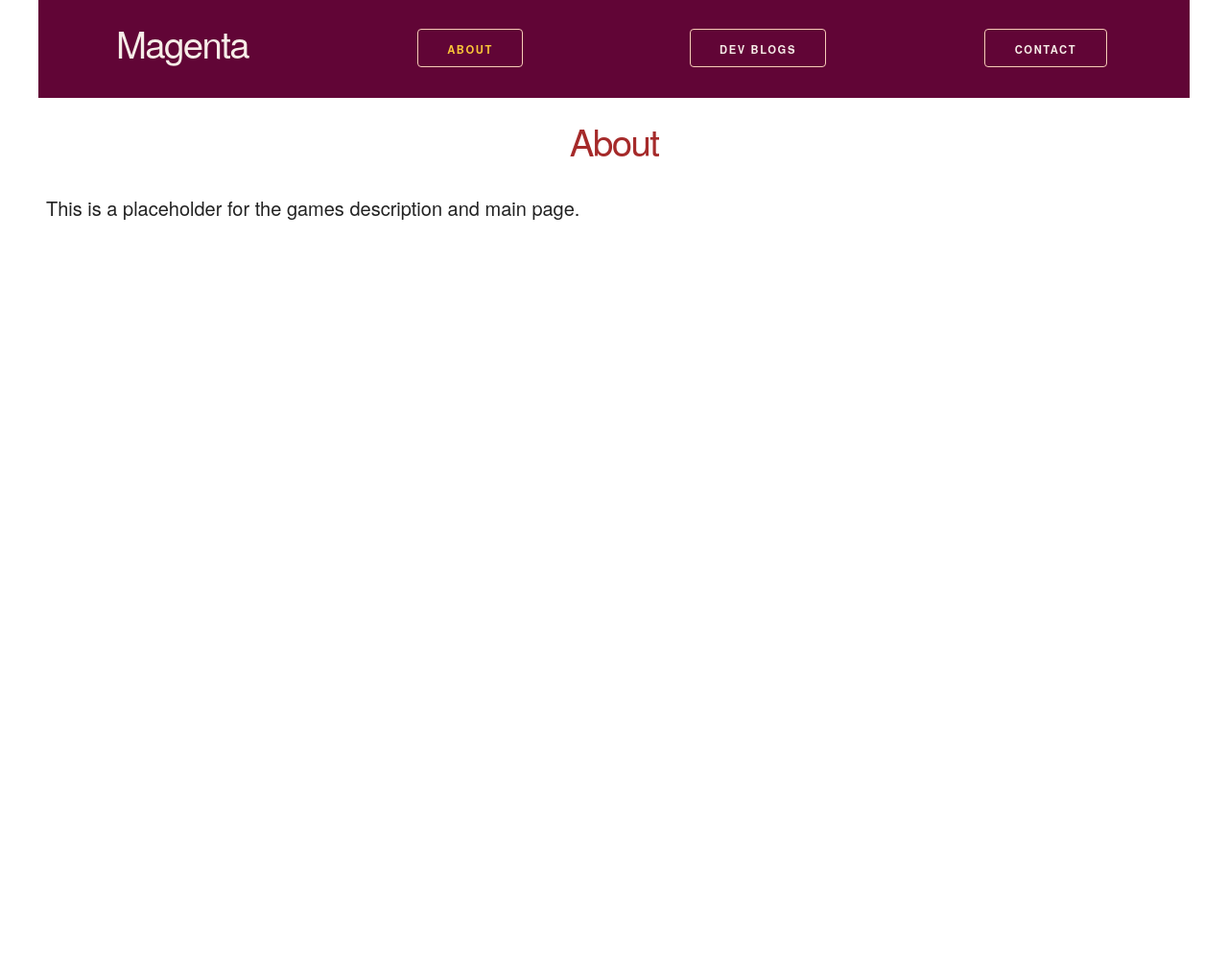
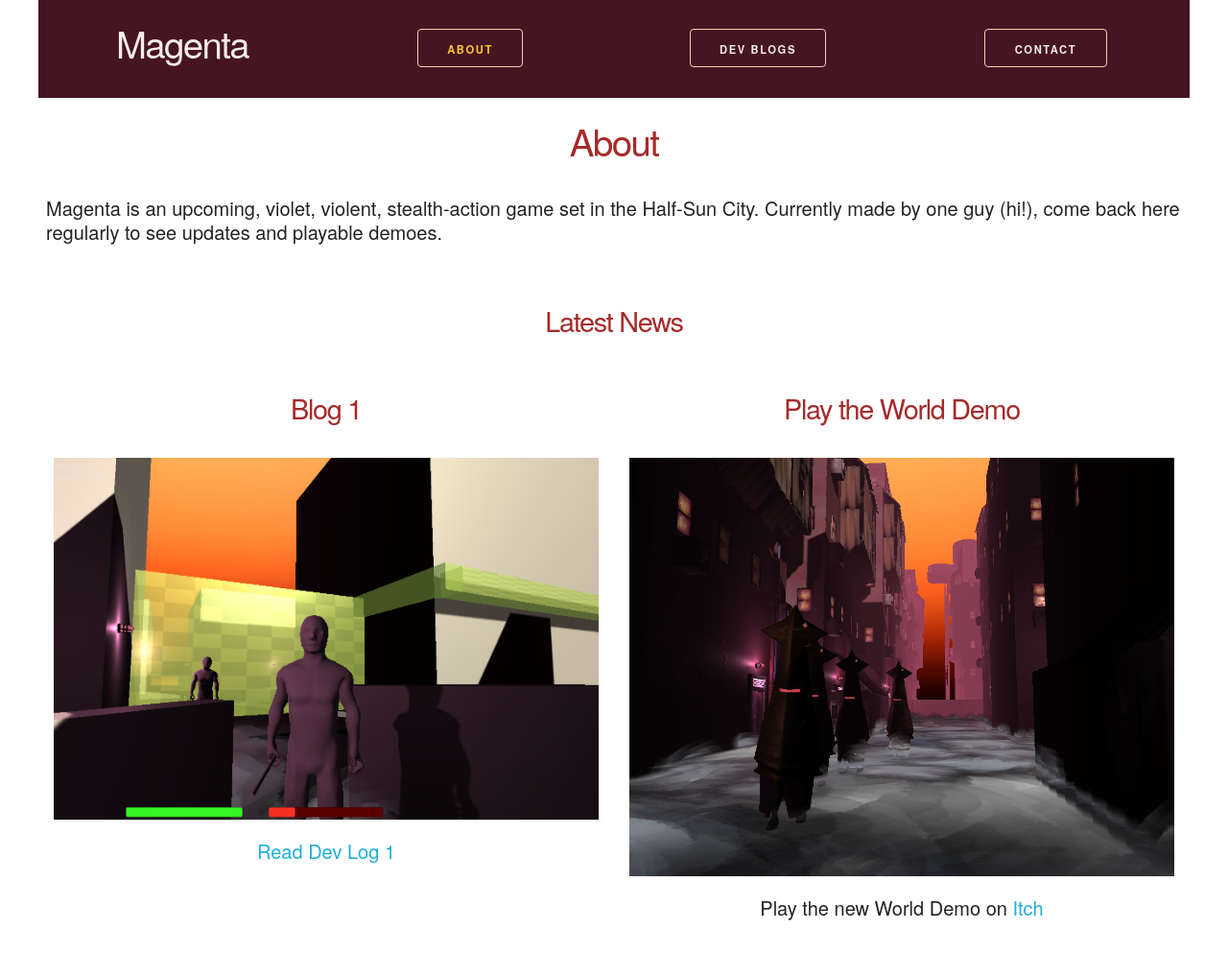
Before and after one commit to ThickIceGames/ThickIceGames.github.io, a plain HTML site: page index.html in a window 1280 px wide. Shown: the whole page at 96% size. Before the commit the page ends 800 px from the top, so only its background shows below. Drawn offline with nearby package versions, Linux system fonts and the light colour scheme.

Commit message:
Minor updates

```diff
--- a/index.html
+++ b/index.html
@@ -5,7 +5,7 @@
 </head>
 <div class ="container">
 
-    <div class ="row section" style= "text-align: center;  padding-top: 20px; background-color: #610536">
+    <div class ="row section" style= "text-align: center;  padding-top: 20px; background-color: #451521">
         <div class ="three columns">
             <h3 class="nameHeader">Magenta</h3>
        </div>
@@ -28,7 +28,31 @@
 
     <div class="row section">
         <div class="twelve columns">
-        <p style="font-size: 20"> This is a placeholder for the games description and main page.</p>
+        <p style="font-size: 20"> Magenta is an upcoming, violet, violent, stealth-action game set in the Half-Sun City.  Currently made by one guy (hi!),
+            come back here regularly to see updates and playable demoes.</p>
         </div>
 
     </div>
+
+        <div class = "row section" style="padding-top: 20px; text-align: center">
+        <div class="twelve columns">
+            <h4 class="nameHeader" style="color:brown">Latest News</h4>
+        <!--<em style="font-size: 50">Blogs</em>-->
+        </div>
+    </div>
+
+    <div class = "row section" style="padding-top: 20px; padding-bottom: 20px; text-align: center">
+        <div class="six columns">
+            <a href="blog1.html"><h4 class="nameHeader" style="color:brown">Blog 1</h4></a>
+            <a href = "blog1.html"><img class="twelve columns" style="padding-bottom: 20px" src ="images/MagentaCheckPoint.png"></a>
+            <a href="blog1.html"><p style="font-size: 20; padding-top: 20px">Read Dev Log 1</p></a>
+        <!--<em style="font-size: 50">Blogs</em>-->
+        </div>
+
+        <div class="six columns">
+            <a href = "https://thick-ice.itch.io/magenta-world-demo"><h4 class="nameHeader" style="color:brown">Play the World Demo</h4></a>
+            <a href = "https://thick-ice.itch.io/magenta-world-demo"><img style = "padding-bottom:20px" class="twelve columns" src ="images/MagentaWorldDemoThumbnail.png"></a>
+            <p style="font-size: 20; padding-top: 20px">Play the new World Demo on <a href="https://thick-ice.itch.io/magenta-world-demo">Itch</a></p>
+        <!--<em style="font-size: 50">Blogs</em>-->
+        </div>
+    </div>
```
Also changed, not shown: blog1.html (+1 -1 lines), blogs.html (+1 -1 lines), contact.html (+1 -1 lines), images/MagentaThumbnail.png (added), images/MagentaWorldDemoThumbnail.png (added).
